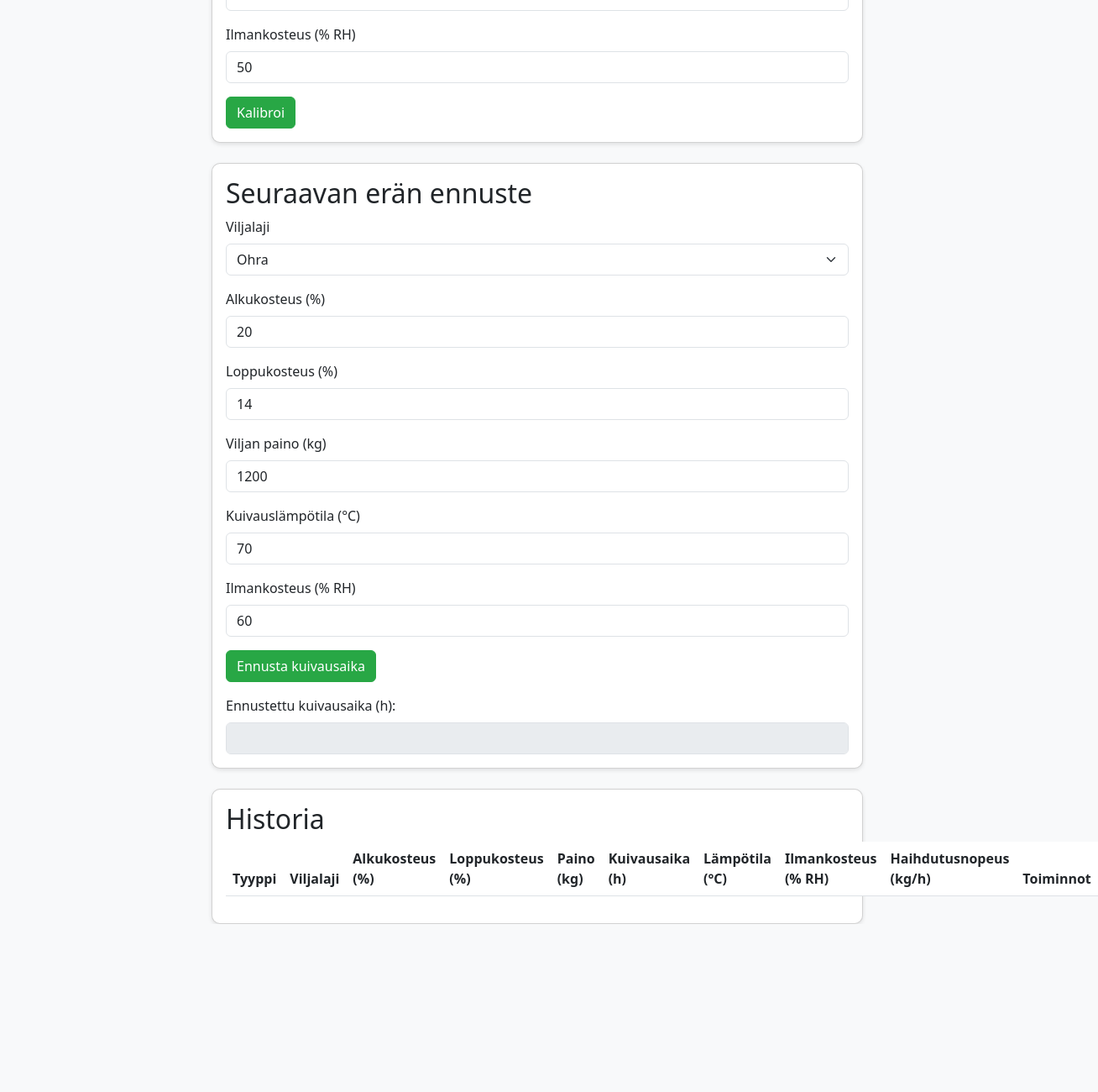
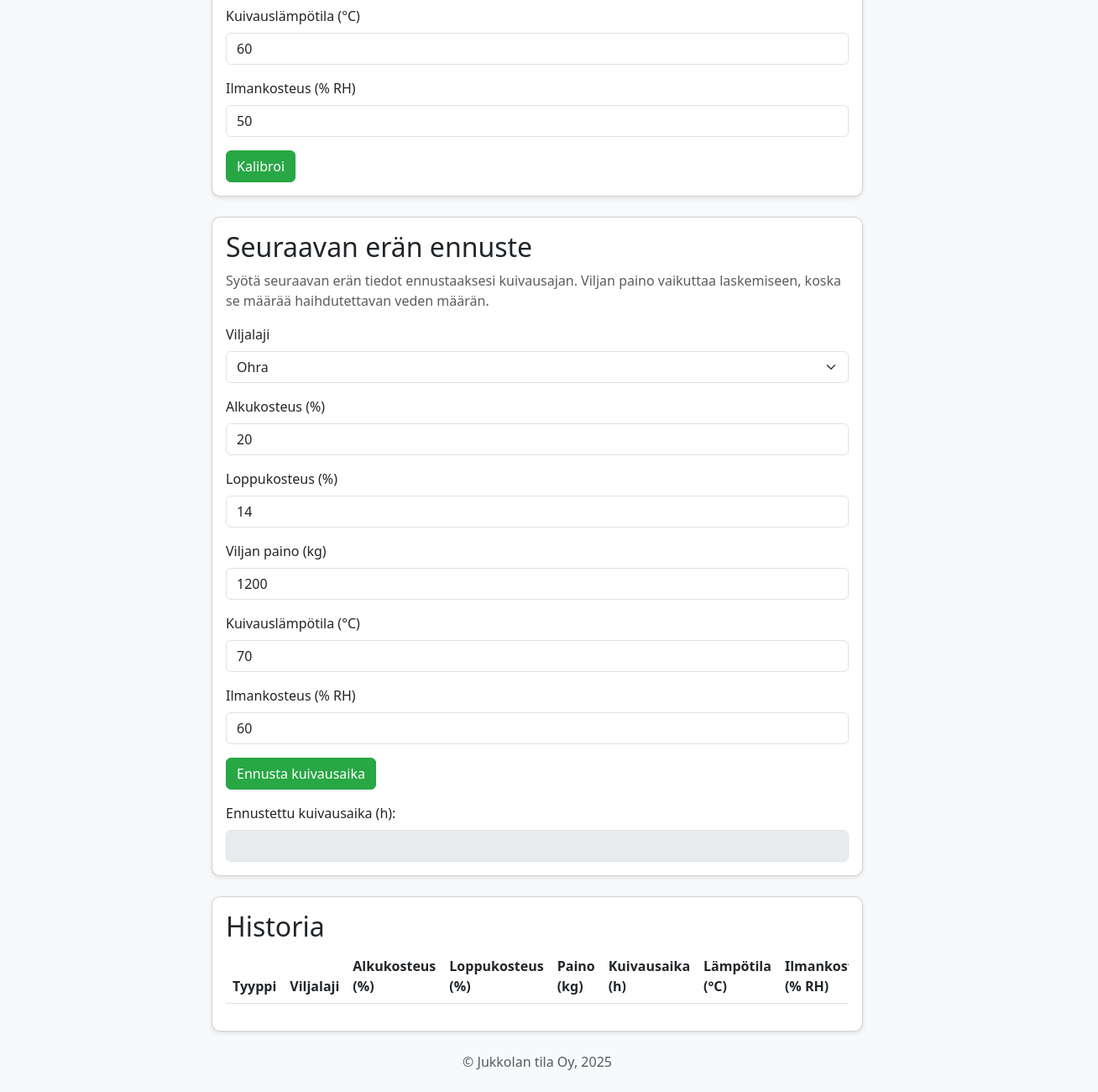
Before and after one commit to jussijukkola-boop/Viljankuivauslaskuri, a plain HTML site: page index.html in a window 1280 px wide. Shown: the part 676-1976 px from the top of the page at 84% size, 1308 px wide, since content can reach past the window. Before the commit the page ends 1776 px from the top, so only its background shows below. Drawn offline with nearby package versions, Linux system fonts and the light colour scheme.

Commit message:
Update index.html

```diff
--- a/index.html
+++ b/index.html
@@ -16,6 +16,7 @@
         <div class="card mb-4">
             <div class="card-body">
                 <h2 class="card-title">Kalibrointi (ensimmäinen erä)</h2>
+                <p class="text-muted">Syötä ensimmäisen erän tiedot kalibroidaksesi kuivurin haihdutusnopeus. Viljan paino vaikuttaa laskemiseen, koska se määrää haihdutettavan veden määrän.</p>
                 <form id="kalibrointiForm" onsubmit="event.preventDefault(); kalibroi();">
                     <div class="mb-3">
                         <label for="viljalaji_kalibrointi" class="form-label">Viljalaji</label>
@@ -58,6 +59,7 @@
         <div class="card mb-4">
             <div class="card-body">
                 <h2 class="card-title">Seuraavan erän ennuste</h2>
+                <p class="text-muted">Syötä seuraavan erän tiedot ennustaaksesi kuivausajan. Viljan paino vaikuttaa laskemiseen, koska se määrää haihdutettavan veden määrän.</p>
                 <form id="ennusteForm" onsubmit="event.preventDefault(); ennusta();">
                     <div class="mb-3">
                         <label for="viljalaji_ennuste" class="form-label">Viljalaji</label>
@@ -98,9 +100,10 @@
 
         <!-- Tulos ja historia -->
         <div id="tulos" class="alert alert-info" role="alert" style="display: none;"></div>
-        <div class="card">
+        <div class="card mb-4">
             <div class="card-body">
                 <h2 class="card-title">Historia</h2>
+                <div class="table-responsive">
                     <table class="table table-striped" id="historia">
                         <thead>
                             <tr>
@@ -121,6 +124,12 @@
                 </div>
             </div>
         </div>
+
+        <!-- Alatunniste -->
+        <footer class="text-center mt-4 mb-4">
+            <p class="text-muted">&copy; Jukkolan tila Oy, 2025</p>
+        </footer>
+    </div>
     <script src="script.js"></script>
 </body>
 </html>
```
Lines whose indentation alone changed are shown as unchanged.
